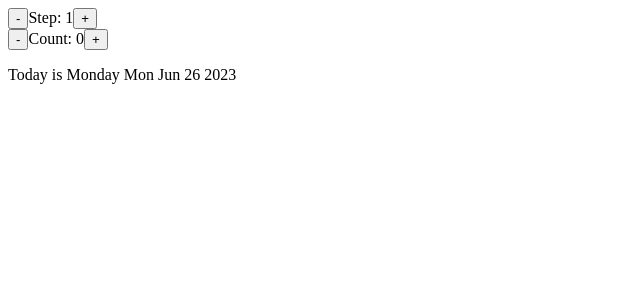
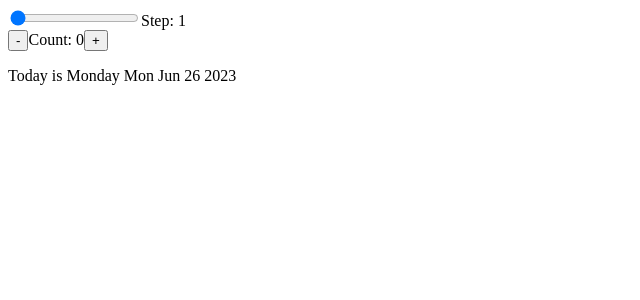
Before and after one commit to dngoyb/date-counter, a React (Vite) app: page / in a window 1280 px wide. Shown: the top 300 px of the page, without its empty margins (0-640 px from the left). Built offline with nearby package versions, Linux system fonts and the light colour scheme.

Commit message:
Changing buttons in steps to a range input

```diff
--- a/src/App.jsx
+++ b/src/App.jsx
@@ -7,11 +7,15 @@ function App() {
 	const date = new Date();
 	date.setDate(date.getDate() + count);
 
-	const handleStepMinus = () => {
-		setStep((prev) => step - 1);
-	};
-	const handleStepPlus = () => {
-		setStep((prev) => step + 1);
+	// const handleStepMinus = () => {
+	// 	setStep((prev) => step - 1);
+	// };
+	// const handleStepPlus = () => {
+	// 	setStep((prev) => step + 1);
+	// };
+
+	const handleSteps = (e) => {
+		setStep(Number(e.target.value));
 	};
 
 	const handleCountMinus = () => {
@@ -23,9 +27,14 @@ function App() {
 	return (
 		<>
 			<div>
-				<button onClick={handleStepMinus}>-</button>
+				<input
+					type='range'
+					min={1}
+					max={10}
+					value={step}
+					onChange={handleSteps}
+				/>
 				<span>Step: {step}</span>
-				<button onClick={handleStepPlus}>+</button>
 			</div>
 			<div>
 				<button onClick={handleCountMinus}>-</button>
```
